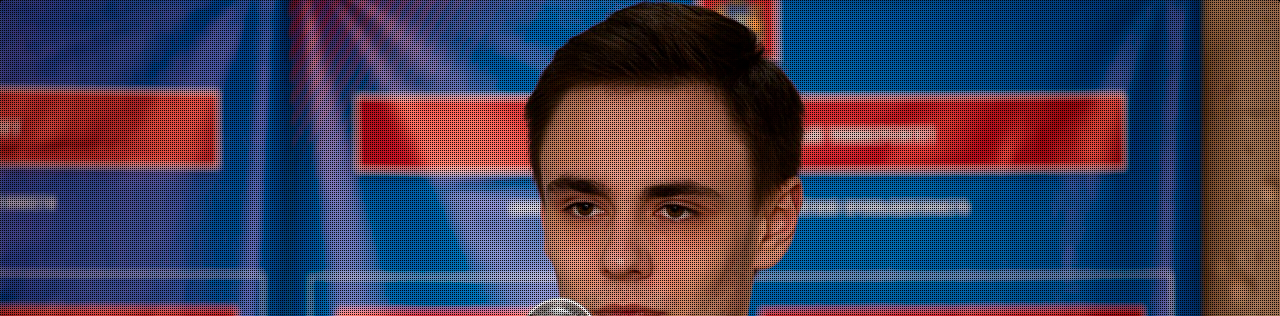
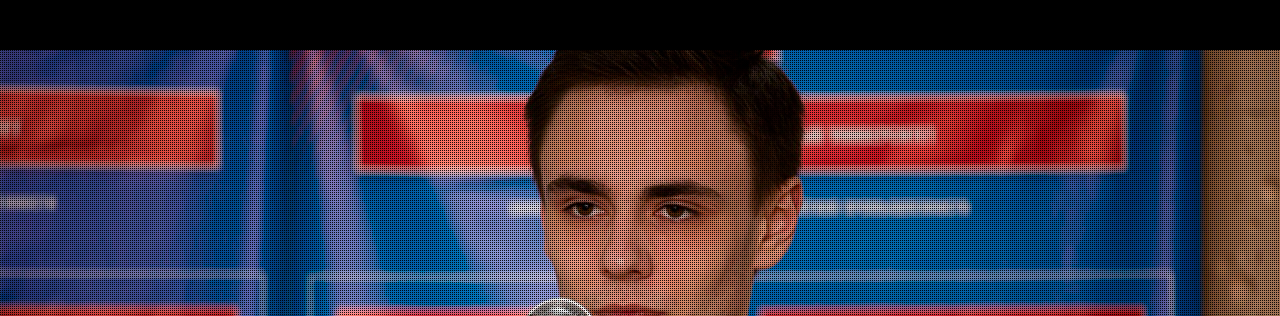
Before and after one commit to AV8R-/_, a plain HTML site: page demo2.html in a window 1280 px wide. Shown: the top 316 px of the page. Drawn offline with Linux system fonts and the light colour scheme.

Commit message:
header added

```diff
--- a/demo2.html
+++ b/demo2.html
@@ -31,9 +31,19 @@
             background: #C00;
             color: #fff;
         }
+        #header {
+            width: 100%;
+            height: 50px;
+            position: absolute;
+            background-color: black;
+            top: 0px;
+            left: 0px;
+            z-index: 1000;
+        }
     </style>
 </head>
 <body>
+    <div id="header">a</div>
     <!--start-->
     <div id="ninja-slider">
         <div class="slider-inner">
```
Also changed, not shown: index.html (+1 -1 lines).
